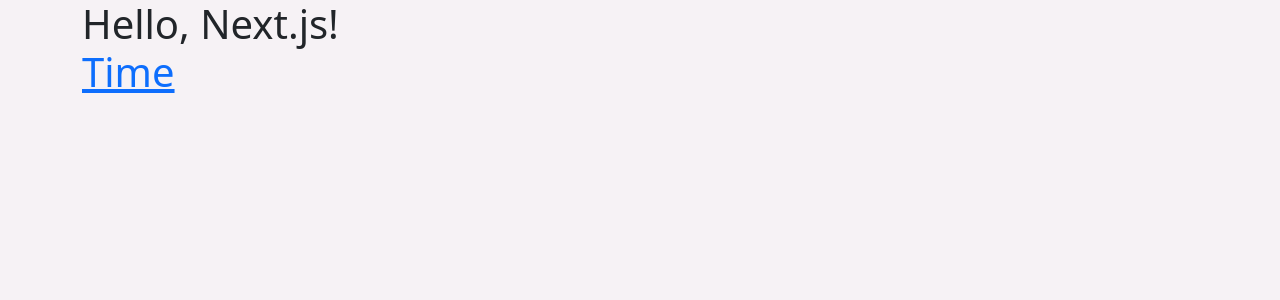
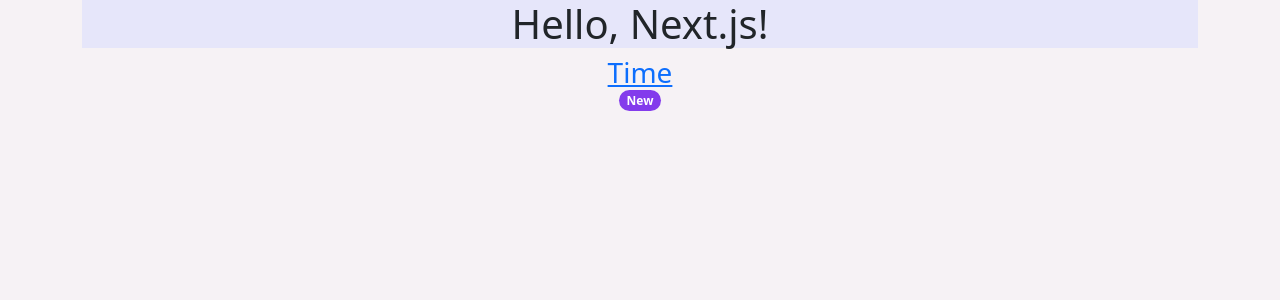
Before and after one commit to harishkannarao/github-pages-demo, a Next.js app: page / in a window 1280 px wide. Shown: the top 300 px of the page. Built offline with nearby package versions, Linux system fonts and the light colour scheme.

Commit message:
Using React Bootstrap

```diff
--- a/app/page.tsx
+++ b/app/page.tsx
@@ -1,14 +1,21 @@
 'use client';
 
 import Link from 'next/link';
+import Badge from 'react-bootstrap/Badge';
 
 export default function Page() {
   return (
-    <h1>
-      <div>Hello, Next.js!</div>
-      <div>
-        <Link data-testid="time-link" href="/time">Time</Link>
-      </div>
+    <div className='text-center'>
+      <h1>
+        <div className='description'>Hello, Next.js!</div>
       </h1>
+      <h3>
+        <div>
+          <Link data-testid="time-link" href="/time">Time</Link>
+          <h6><Badge pill bg="secondary">New</Badge></h6>
+        </div>
+      </h3>
+    </div>
+
   );
 }
--- a/package.json
+++ b/package.json
@@ -15,6 +15,7 @@
     "bootstrap": "^5.3.0",
     "next": "^13.4.7",
     "react": "^18.2.0",
+    "react-bootstrap": "^2.8.0",
     "react-dom": "^18.2.0"
   },
   "devDependencies": {
--- a/styles/scss/global.scss
+++ b/styles/scss/global.scss
@@ -11,4 +11,8 @@
 
 $body-bg: #f6f2f5;
 
+.description {
+  background-color: lavender;
+}
+
 @import "/node_modules/bootstrap/scss/bootstrap";
```
Also changed, not shown: 1 other file (tests, documents, lock files or other folders).
